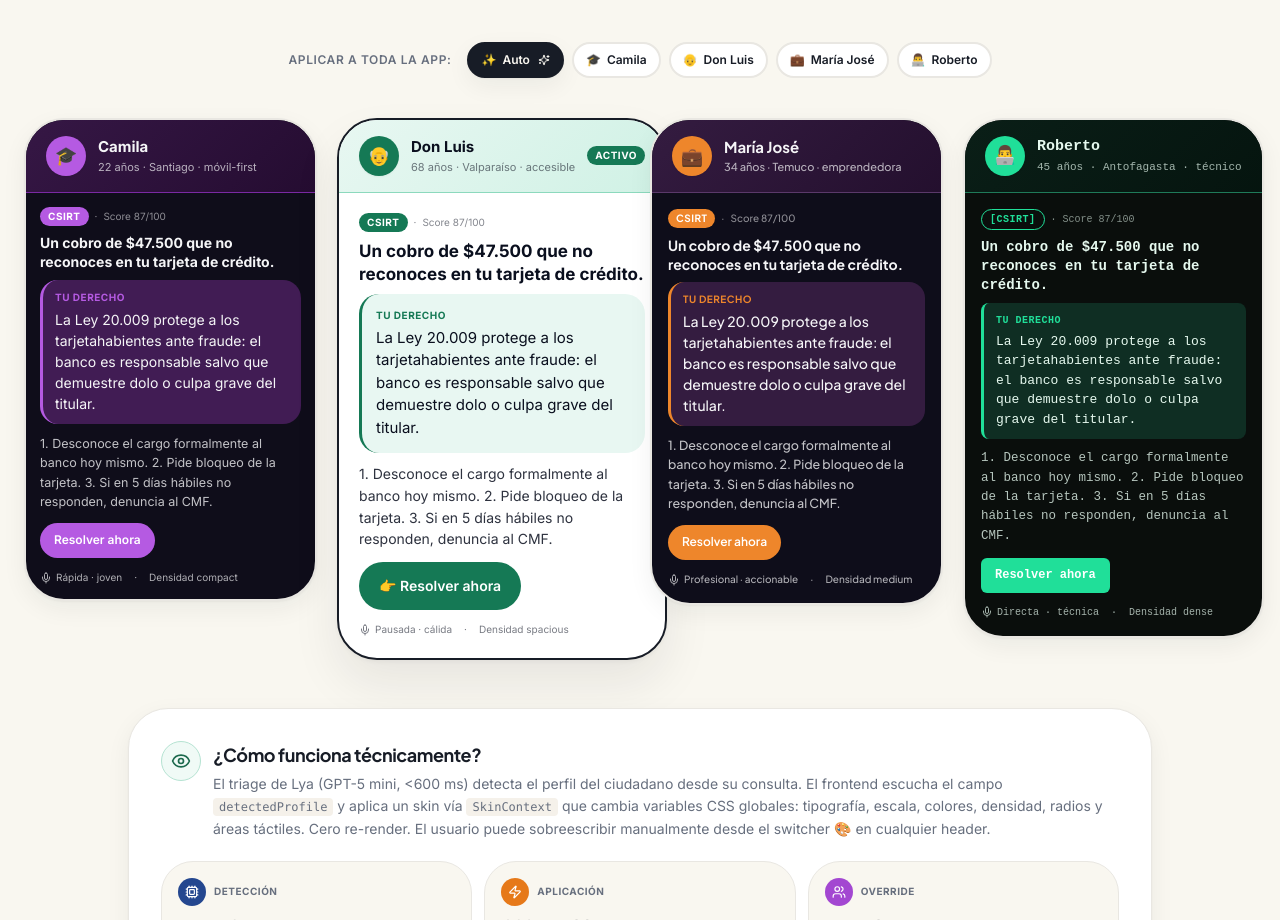
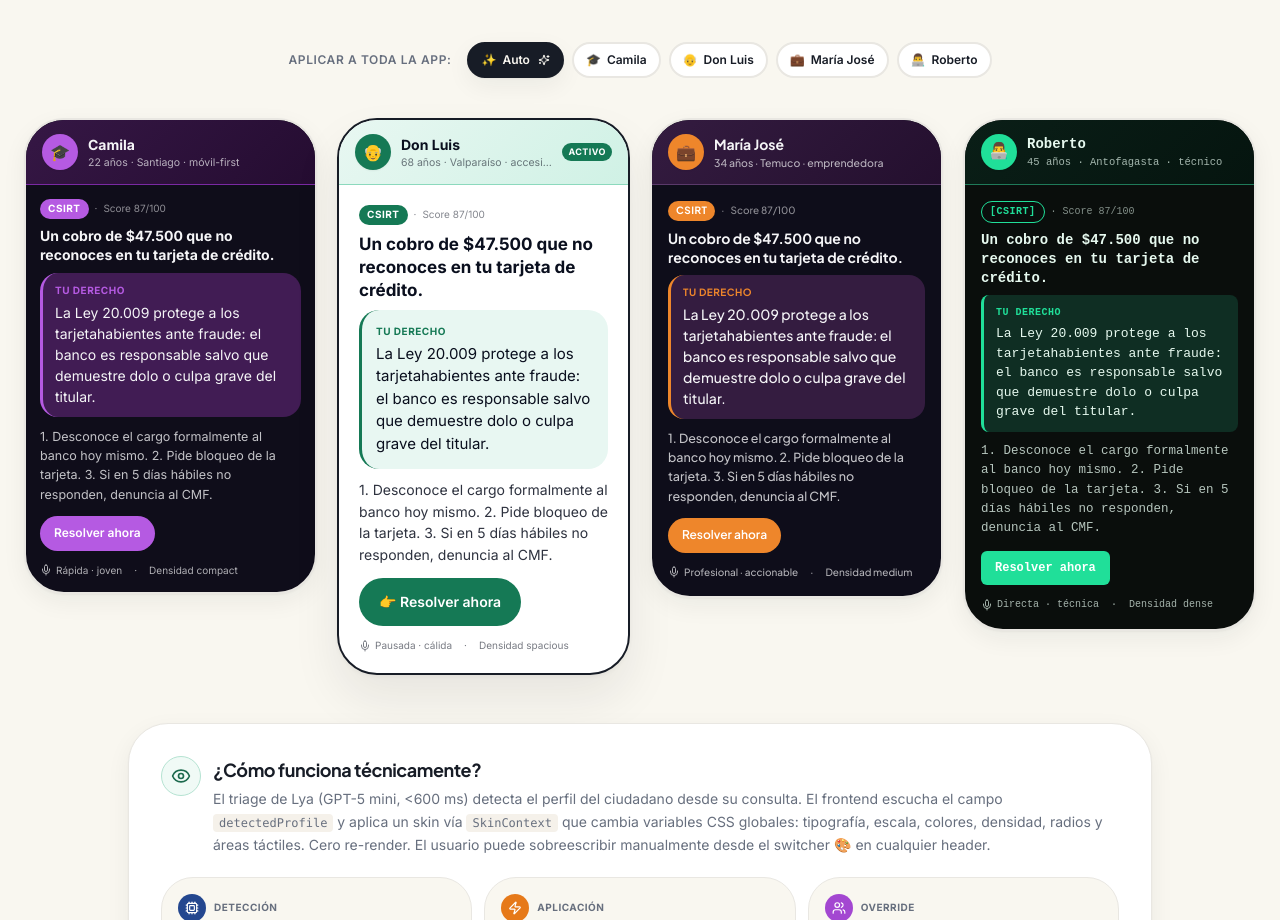
Before and after one commit to b2bytes/finlogicGame, a React (Vite) app: page /Diseno in a window 1280 px wide. Shown: the part 1040-1960 px from the top of the page. Built offline with nearby package versions, Linux system fonts and the light colour scheme; no server answers.

Commit message:
File changes

```diff
--- a/src/components/diseno/SkinsShowcase.jsx
+++ b/src/components/diseno/SkinsShowcase.jsx
@@ -97,11 +97,10 @@ function SkinCard({ skinKey, response, isActive, onClick }) {
     <motion.button
       type="button"
       onClick={onClick}
-      layout
       whileHover={{ y: -4 }}
       whileTap={{ scale: 0.98 }}
       transition={{ type: 'spring', stiffness: 300, damping: 25 }}
-      className={`text-left rounded-3xl overflow-hidden border-2 shadow-soft outline-none focus-visible:ring-2 focus-visible:ring-mint-500 ${
+      className={`w-full text-left rounded-3xl overflow-hidden border-2 shadow-soft outline-none focus-visible:ring-2 focus-visible:ring-mint-500 ${
         isActive ? 'border-foreground shadow-soft-lg' : 'border-border hover:border-mint-300'
       }`}
       style={{ background: s.bg, fontFamily: s.fontFamily }}
@@ -110,39 +109,35 @@ function SkinCard({ skinKey, response, isActive, onClick }) {
     >
       {/* Header del skin */}
       <div
-        className="px-5 py-4 flex items-center gap-3 border-b"
+        className="px-4 py-3.5 flex items-center gap-2.5 border-b"
         style={{ borderColor: s.accentBorder, background: s.headerBg }}
       >
-        <motion.div
-          whileHover={{ rotate: [0, -8, 8, 0] }}
-          transition={{ duration: 0.5 }}
-          className="w-10 h-10 rounded-full flex items-center justify-center text-lg flex-shrink-0 shadow-sm"
+        <div
+          className="w-9 h-9 rounded-full flex items-center justify-center text-base flex-shrink-0 shadow-sm"
           style={{ background: s.accent, color: 'white' }}
         >
           {meta.emoji}
-        </motion.div>
+        </div>
         <div className="flex-1 min-w-0">
-          <p className="font-bold truncate" style={{ color: s.text, fontSize: '15px' }}>
+          <p className="font-bold truncate" style={{ color: s.text, fontSize: '14px' }}>
             {meta.label}
           </p>
-          <p className="text-[11px] truncate" style={{ color: s.text, opacity: mutedOpacity }}>
+          <p className="text-[10.5px] truncate" style={{ color: s.text, opacity: mutedOpacity }}>
             {meta.description}
           </p>
         </div>
         {isActive && (
-          <motion.span
-            initial={{ scale: 0 }}
-            animate={{ scale: 1 }}
-            className="text-[10px] font-bold uppercase tracking-wider px-2 py-0.5 rounded-full"
+          <span
+            className="text-[9px] font-bold uppercase tracking-wider px-1.5 py-0.5 rounded-full flex-shrink-0"
             style={{ background: s.accent, color: 'white' }}
           >
             Activo
-          </motion.span>
+          </span>
         )}
       </div>
 
       {/* Mock respuesta */}
-      <div style={{ padding, color: s.text, fontSize: s.fontSize, lineHeight: 1.55 }}>
+      <div style={{ padding, color: s.text, fontSize: s.fontSize, lineHeight: 1.55, wordBreak: 'break-word' }}>
         <div className="flex items-center gap-1.5 mb-2">
           <span
             className="text-[10px] font-bold uppercase tracking-wider px-2 py-0.5 rounded-full"
@@ -340,7 +335,7 @@ export default function SkinsShowcase() {
         ))}
       </motion.div>
 
-      {/* Grid 4 skins */}
+      {/* Grid 4 skins — 1 col mobile, 2 cols tablet, 4 cols solo en xl+ para evitar apretujamiento */}
       <motion.div
         initial="hidden"
         whileInView="visible"
@@ -349,7 +344,7 @@ export default function SkinsShowcase() {
           hidden: {},
           visible: { transition: { staggerChildren: 0.08 } },
         }}
-        className="relative grid sm:grid-cols-2 lg:grid-cols-4 gap-5"
+        className="relative grid grid-cols-1 sm:grid-cols-2 xl:grid-cols-4 gap-4 sm:gap-5"
       >
         {['camila', 'don_luis', 'maria_jose', 'roberto'].map((key) => (
           <motion.div
```
